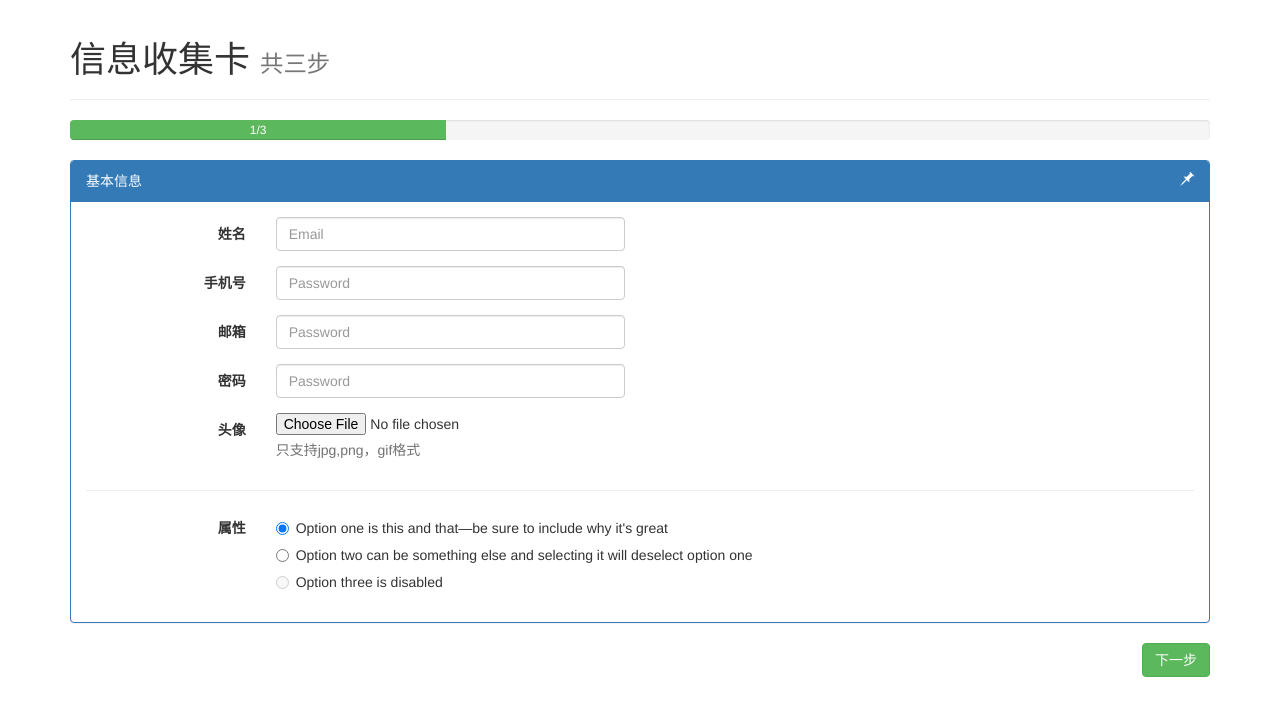
After one commit to Javawinner/mysite, a Django app: page /index/ in a window 1280 px wide. The commit adds this page. Shown: the top 716 px of the page. Run offline with Django 3.2, Linux system fonts and the light colour scheme; some libraries are stand-ins or nearby versions.

Commit message:
加入了index

```diff
--- a/app01/views.py
+++ b/app01/views.py
@@ -4,4 +4,17 @@ from django.shortcuts import render, HttpResponse, redirect
 
 
 def login(request):
-    return render(request, 'login.html')
+    error_msg = ''
+    if request.method == 'POST':
+        email, pwd = request.POST.get('email'), request.POST.get('pwd')
+        print(email, pwd)
+
+        if email == 'lyysb@123.com' and pwd == '123':
+            return redirect('/index/')
+        else:
+            error_msg = '邮箱或密码错误'
+
+    return render(request, 'login.html', {'error_msg': error_msg})
+
+def index(request):
+    return render(request, 'index.html')
--- a/mysite/settings.py
+++ b/mysite/settings.py
@@ -44,7 +44,7 @@ MIDDLEWARE = [
     'django.middleware.security.SecurityMiddleware',
     'django.contrib.sessions.middleware.SessionMiddleware',
     'django.middleware.common.CommonMiddleware',
-    'django.middleware.csrf.CsrfViewMiddleware',
+    # 'django.middleware.csrf.CsrfViewMiddleware',
     'django.contrib.auth.middleware.AuthenticationMiddleware',
     'django.contrib.messages.middleware.MessageMiddleware',
     'django.middleware.clickjacking.XFrameOptionsMiddleware',
--- a/mysite/urls.py
+++ b/mysite/urls.py
@@ -20,4 +20,5 @@ from app01 import views
 urlpatterns = [
     url(r'^admin/', admin.site.urls),
     url(r'^login/$', views.login),
+    url(r'^index/$', views.index),
 ]
--- /dev/null
+++ b/templates/index.html
@@ -0,0 +1,100 @@
+<!DOCTYPE html>
+<html lang="zh-CN">
+<head>
+    <meta http-equiv="content-Type" charset="UTF-8">
+    <meta http-equiv="x-ua-compatible" content="IE=edge">
+    <meta name="viewport" content="width=device-width, initial-scale=1">
+    <title>Title</title>
+    <link rel="stylesheet" href="/static/bootstrap-3.3.7/css/bootstrap.css">
+</head>
+<body>
+
+<div class="container">
+    <div class="row">
+        <div class="col-md-12">
+            <div class="page-header">
+                <h1>信息收集卡
+                    <small>共三步</small>
+                </h1>
+            </div>
+            <div class="progress">
+                <div class="progress-bar progress-bar-success" role="progressbar" aria-valuenow="60" aria-valuemin="0"
+                     aria-valuemax="100" style="width: 33%;">
+                    1/3
+                </div>
+            </div>
+            <!--面板-->
+            <div class="panel panel-primary">
+                <div class="panel-heading">基本信息
+                    <span class="glyphicon glyphicon-pushpin pull-right"></span>
+                </div>
+                <div class="panel-body">
+                    <!--表单-->
+                    <form class="form-horizontal">
+                        <div class="form-group">
+                            <label for="inputEmail3" class="col-sm-2 control-label">姓名</label>
+                            <div class="col-sm-4">
+                                <input type="text" class="form-control" id="inputEmail3" placeholder="Email">
+                            </div>
+                        </div>
+                        <div class="form-group">
+                            <label for="inputPassword3" class="col-sm-2 control-label">手机号</label>
+                            <div class="col-sm-4">
+                                <input type="text" class="form-control" id="inputPassword3" placeholder="Password">
+                            </div>
+                        </div>
+                        <div class="form-group">
+                            <label for="inputPassword3" class="col-sm-2 control-label">邮箱</label>
+                            <div class="col-sm-4">
+                                <input type="email" class="form-control" id="inputPassword" placeholder="Password">
+                            </div>
+                        </div>
+                        <div class="form-group">
+                            <label for="inputPassword3" class="col-sm-2 control-label">密码</label>
+                            <div class="col-sm-4">
+                                <input type="password" class="form-control" id="inputPassword4" placeholder="Password">
+                            </div>
+                        </div>
+                        <div class="form-group">
+                            <label for="inputPassword3" class="col-sm-2 control-label">头像</label>
+                            <div class="col-sm-4">
+                                <input type="file" id="inputPassword5" placeholder="Password">
+                                <span class="help-block">只支持jpg,png，gif格式</span>
+                            </div>
+                        </div>
+                        <hr>
+                        <div class="form-group">
+                            <label for="inputPassword3" class="col-sm-2 control-label">属性</label>
+                            <div class="col-sm-10">
+                                <div class="radio">
+                                    <label>
+                                        <input type="radio" name="optionsRadios" id="optionsRadios1" value="option1"
+                                               checked>
+                                        Option one is this and that&mdash;be sure to include why it's great
+                                    </label>
+                                </div>
+                                <div class="radio">
+                                    <label>
+                                        <input type="radio" name="optionsRadios" id="optionsRadios2" value="option2">
+                                        Option two can be something else and selecting it will deselect option one
+                                    </label>
+                                </div>
+                                <div class="radio disabled">
+                                    <label>
+                                        <input type="radio" name="optionsRadios" id="optionsRadios3" value="option3"
+                                               disabled>
+                                        Option three is disabled
+                                    </label>
+                                </div>
+                            </div>
+                        </div>
+                    </form>
+                </div>
+            </div>
+            <!--下一步按钮-->
+            <button class="btn btn-success pull-right">下一步</button>
+        </div>
+    </div>
+</div>
+</body>
+</html>
--- a/templates/login.html
+++ b/templates/login.html
@@ -63,7 +63,7 @@
                 <div class="form-group">
                     <div class="col-sm-9">
                         <button type="submit" id="b1" class="btn btn-block btn-primary">登录</button>
-                        <p style="color: red;text-align: center">{{ error_msg }}</p>
+                        <p style="color: red;text-align: left">{{ error_msg }}</p>
                     </div>
                 </div>
             </form>
```
